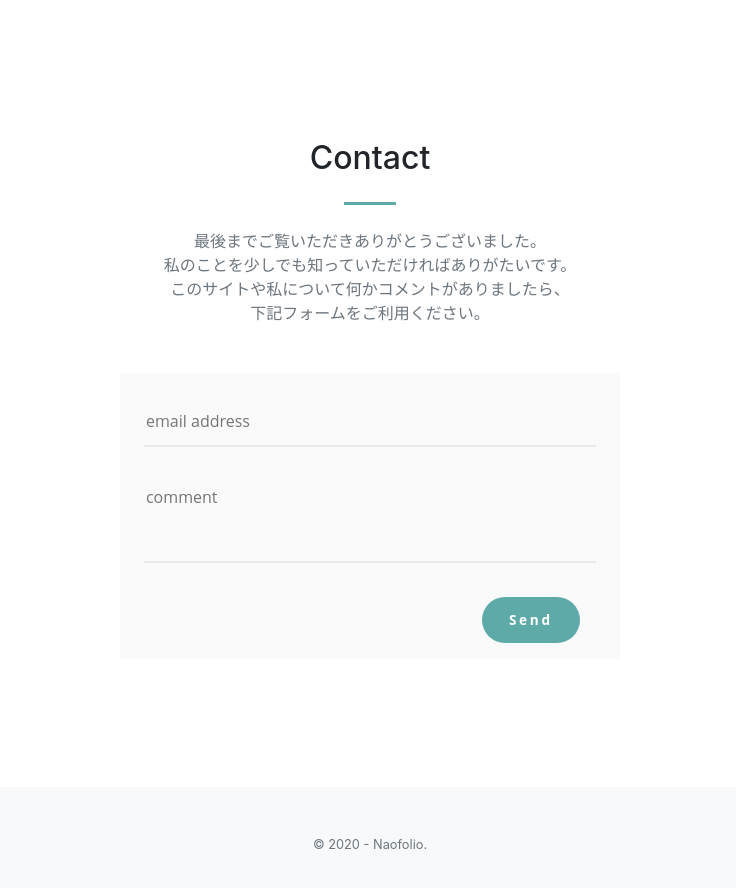
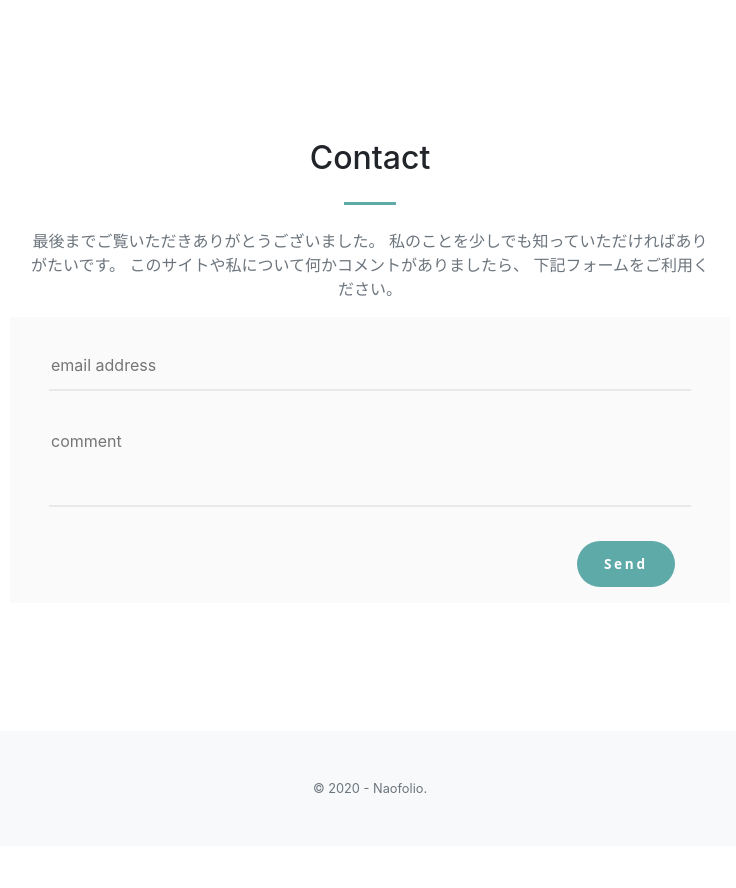
Before and after one commit to an-ony-mous/portfolio, a plain HTML site: page index.html in a window 1280 px wide. Shown: the part 5620-6508 px from the top of the page, without its empty margins (270-1006 px from the left). After the commit the page ends 6466 px from the top, so only its background shows below. Drawn offline with nearby package versions, Linux system fonts and the light colour scheme.

Commit message:
お問い合わせフォームレイアウト修正

```diff
--- a/index.html
+++ b/index.html
@@ -64,8 +64,8 @@
                 </div>
                 <div class="col-lg-8 text-center">
                     <p class="text-white-75 mb-4">
-                        私、派遣ソフトウェアエンジニアであるNaotoのポートフォリオサイトを作ってみました。<br>
-                        これまでに携わった経歴や、身につけたノウハウをまとめています。<br>
+                        私、派遣ソフトウェアエンジニアであるNaotoのポートフォリオサイトを作ってみました。
+                        これまでに携わった経歴や、身につけたノウハウをまとめています。
                         よかったら暇つぶしに見ていってください。
                     </p>
                     <a class="btn btn-light btn-xl js-scroll-trigger" href="#skills">Get Started!</a>
@@ -627,19 +627,19 @@
     <section class="page-section" id="contact">
         <div class="container">
             <div class="row justify-content-center">
-                <div class="text-center contact-text">
+                <div class="text-center">
                     <h2 class="mt-0">Contact</h2>
                     <hr class="divider my-4" />
-                    <p class="text-muted mb-5">
-                        最後までご覧いただきありがとうございました。<br>
-                        私のことを少しでも知っていただければありがたいです。<br>
-                        このサイトや私について何かコメントがありましたら、<br>
-                        下記フォームをご利用ください。
-                    </p>
                 </div>
             </div>
-            <div class="row justify-content-center">
-                <div class="form-wrapper">
+            <div class="col-lg-12">
+                <p class="text-muted mx-auto col-lg-8 col-sm-12 text-center">
+                    最後までご覧いただきありがとうございました。
+                    私のことを少しでも知っていただければありがたいです。
+                    このサイトや私について何かコメントがありましたら、
+                    下記フォームをご利用ください。
+                </p>
+                <div class="form-wrapper mx-auto col-lg-8 col-sm-12">
                     <form action="https://api.staticforms.xyz/submit" method="post">
                         <div class="form-item">
                             <label for="email"></label>
--- a/style/styles.css
+++ b/style/styles.css
@@ -333,36 +333,10 @@ header.masthead {
     margin-top: 1rem;
 }
 
-
-
-
-
-
-
-
-
-
-
-
-
-
-
-
-
-
-
-
-.contact-text {
-    width: 500px;
-}
-
-
 /* Form Layout */
 .form-wrapper {
     background: #fafafa;
-    width: 500px;
 }
-
 
 form {
     padding: 0 1.5em;
@@ -370,7 +344,6 @@ form {
 
 .form-item {
     margin-bottom: 0.75em;
-    width: 100%;
 }
 
     .form-item input {
@@ -378,7 +351,6 @@ form {
         border: none;
         border-bottom: 2px solid #e9e9e9;
         color: #666;
-        font-family: 'Open Sans', sans-serif;
         font-size: 1em;
         height: 50px;
         transition: border-color 0.3s;
@@ -391,7 +363,6 @@ form {
         resize: none;
         border-bottom: 2px solid #e9e9e9;
         color: #666;
-        font-family: 'Open Sans', sans-serif;
         font-size: 1em;
         min-height: 5rem;
         transition: border-color 0.3s;
@@ -426,22 +397,6 @@ form {
 .button:hover {
     background: #5eaaa8;
 }
-
-.form-footer {
-    font-size: 1em;
-    padding: 2em 0;
-    text-align: center;
-}
-
-    .form-footer a {
-        color: #8c8c8c;
-        text-decoration: none;
-        transition: border-color 0.3s;
-    }
-
-        .form-footer a:hover {
-            border-bottom: 1px dotted #8c8c8c;
-        }
 
 .progress {
     margin: 1em;
```
